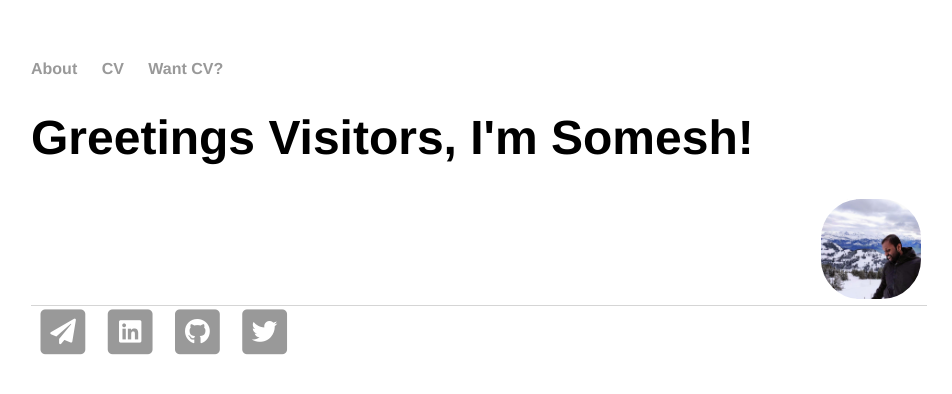
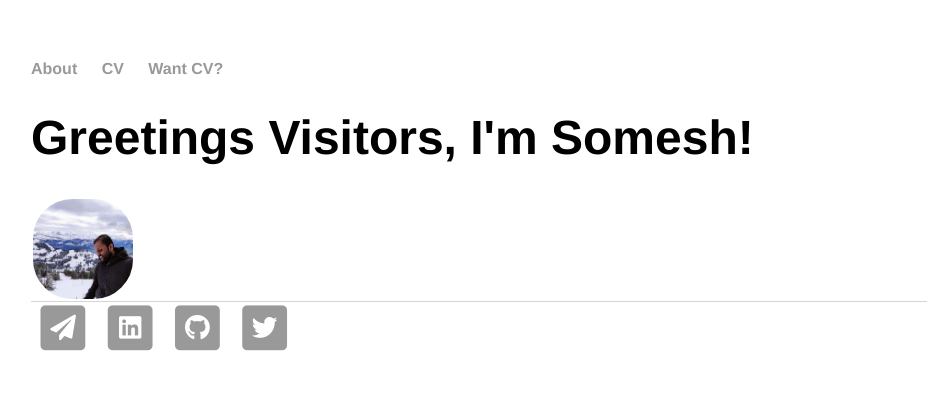
Before and after one commit to saisomesh2594/saisomesh2594.github.io, a Jekyll site: the page built from index.html, in a window 1280 px wide. Shown: the top 394 px of the page, without its empty margins (161-1113 px from the left). Built offline with Jekyll 4.4.1, drawn with Linux system fonts in a browser that asks for light colours.

Commit message:
Update index.html

```diff
--- a/index.html
+++ b/index.html
@@ -18,11 +18,15 @@ title: Somesh Sai, Just Another Bioinformatician
 		</ul>
 	</nav>
 	<div class="container" style="white-space:nowrap">
-		<div class="blurb"><h1>Greetings Visitors, I'm Somesh!</h1></div><!-- /.blurb -->
-		<div class="logo-container">
+		<div class="blurb">
+			<h1>Greetings Visitors, I'm Somesh!</h1>
+			<a class="logo" itemprop="url" href="{{ page.baseurl }}" style="background-image: url('{{ site.baseurl }}{{ site.logo }}')" alt="Somesh">
+			<img itemprop="image" src="{{ site.baseurl }}{{ site.logo }}" height="0" width="0" alt="Somesh"/></a>
+		</div><!-- /.blurb -->
+		<!--<div class="logo-container">
 			<a class="logo" itemprop="url" href="{{ page.baseurl }}" style="background-image: url('{{ site.baseurl }}{{ site.logo }}')" alt="Somesh"></a>
 			<img itemprop="image" src="{{ site.baseurl }}{{ site.logo }}" height="0" width="0" alt="Somesh"/>
-		</div>
+		</div>-->
 	</div><!-- /.container -->
 	<footer>
 		<div class="icon-container">
```
